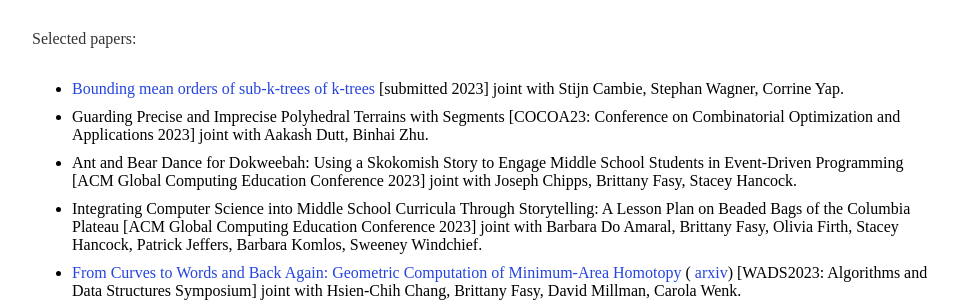
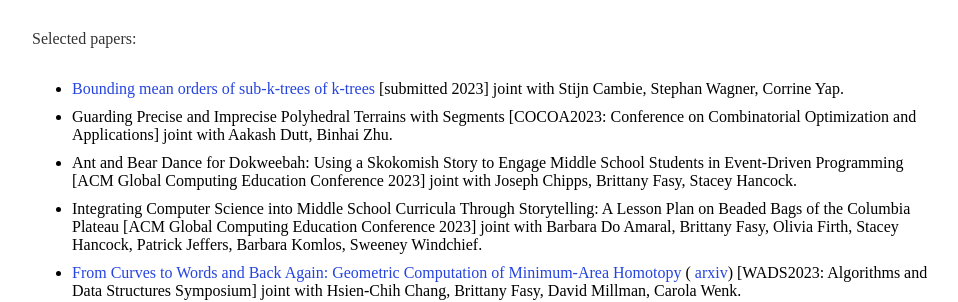
Before and after one commit to Brad-A-M/Brad-A-M.github.io, a Jekyll site: the page built from index.html, in a window 1280 px wide. Shown: the part 520-822 px from the top of the page, without its empty margins (160-1118 px from the left). Built offline with Jekyll 4.4.1, drawn with Linux system fonts in a browser that asks for light colours.

Commit message:
Update index.html

```diff
--- a/index.html
+++ b/index.html
@@ -18,7 +18,7 @@
 		Selected papers:
 	<ul>
 		<li><a href="https://arxiv.org/abs/2309.16545"> Bounding mean orders of sub-k-trees of k-trees</a> [submitted 2023] joint with Stijn Cambie, Stephan Wagner, Corrine Yap.</li>
-		<li> Guarding Precise and Imprecise Polyhedral Terrains with Segments [COCOA23: Conference on Combinatorial Optimization and Applications 2023] joint with Aakash Dutt, Binhai Zhu.</li>
+		<li> Guarding Precise and Imprecise Polyhedral Terrains with Segments [COCOA2023: Conference on Combinatorial Optimization and Applications] joint with Aakash Dutt, Binhai Zhu.</li>
 		<li> Ant and Bear Dance for Dokweebah: Using a Skokomish Story to Engage Middle School Students in Event-Driven Programming</a> [ACM Global Computing
 Education Conference 2023] joint with Joseph Chipps, Brittany Fasy, Stacey Hancock.</li>
 		<li> Integrating Computer Science into Middle School Curricula Through Storytelling: A Lesson Plan on Beaded Bags of the Columbia Plateau</a> [ACM Global Computing
```
